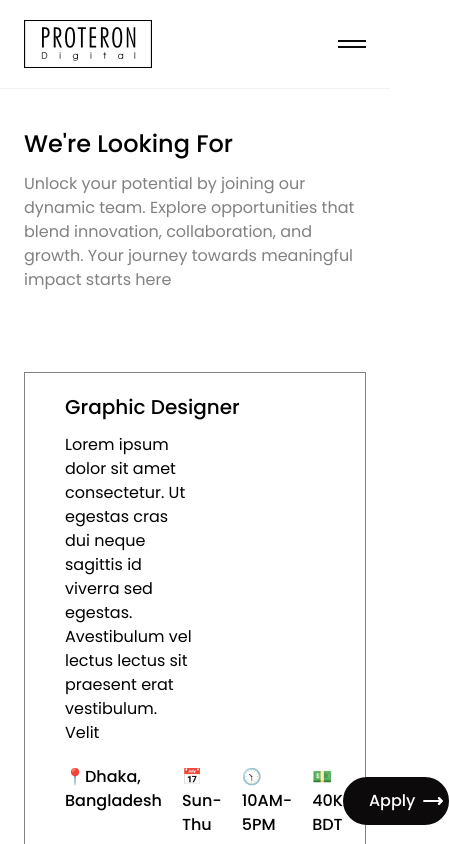
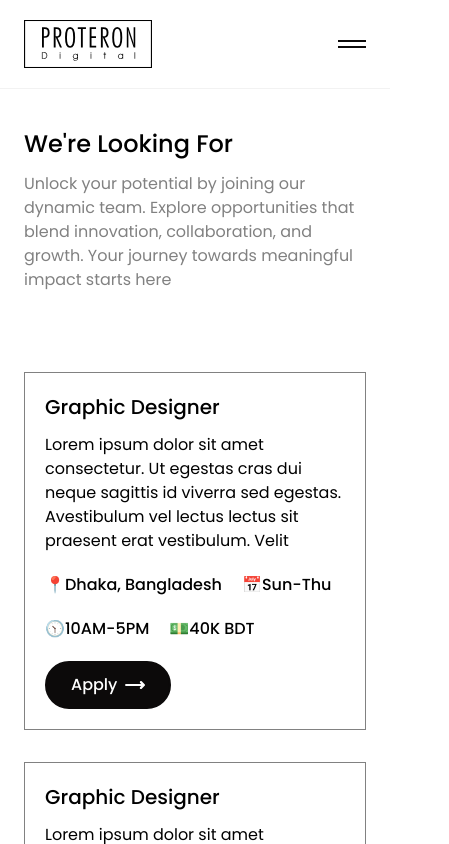
Before and after one commit to ahmedsalehdhk/ProteronDigital, a React (Create React App) app in the folder client/: page /career in a window 390 px wide. Shown: the top 844 px of the page, 449 px wide, since content can reach past the window. Built offline with nearby package versions, Linux system fonts and the light colour scheme.

Commit message:
career page made responsive

```diff
--- a/client/src/components/JobCards.js
+++ b/client/src/components/JobCards.js
@@ -3,13 +3,13 @@ import ButtonDark from "./ButtonDark";
 
 export default function JobCards(props) {
   return (
-    <div className="border py-5 px-10 border-accent w-full mb-5">
+    <div className="border py-5 px-5 lg:px-10 border-accent w-full mb-5">
       <h3 className="font-medium text-xl mb-3">Graphic Designer</h3>
-      <p className="w-1/2 mb-5">
+      <p className="md:w-1/2 mb-5">
         Lorem ipsum dolor sit amet consectetur. Ut egestas cras dui neque sagittis id viverra sed egestas. Avestibulum vel lectus lectus sit praesent erat vestibulum. Velit{" "}
       </p>
-      <div className="jobInfo flex justify-between items-center">
-        <div className="info flex gap-5">
+      <div className="jobInfo flex flex-wrap gap-5 justify-between items-center">
+        <div className="info flex flex-wrap gap-5">
           <p className="font-medium">📍{props.location}</p>
           <p className="font-medium">📅{props.days}</p>
           <p className="font-medium">🕥{props.hours}</p>
--- a/client/src/pages/Home.js
+++ b/client/src/pages/Home.js
@@ -145,7 +145,7 @@ export default function Home() {
               <div className="name flex flex-col w-full">
                 <label htmlFor="">Platform</label>
                 <select name="" id="">
-                  <option value="" selected disabled>
+                  <option value="">
                     -
                   </option>
                   <option value="desktop">Desktop</option>
@@ -156,7 +156,7 @@ export default function Home() {
               <div className="mail flex flex-col w-full">
                 <label htmlFor="">Category</label>
                 <select name="" id="">
-                  <option value="" selected disabled>
+                  <option value="">
                     -
                   </option>
                   <option value="csd">Custom Software Development</option>
```
Also changed, not shown: client/src/assets/svg/Asset 4last.svg (deleted).
